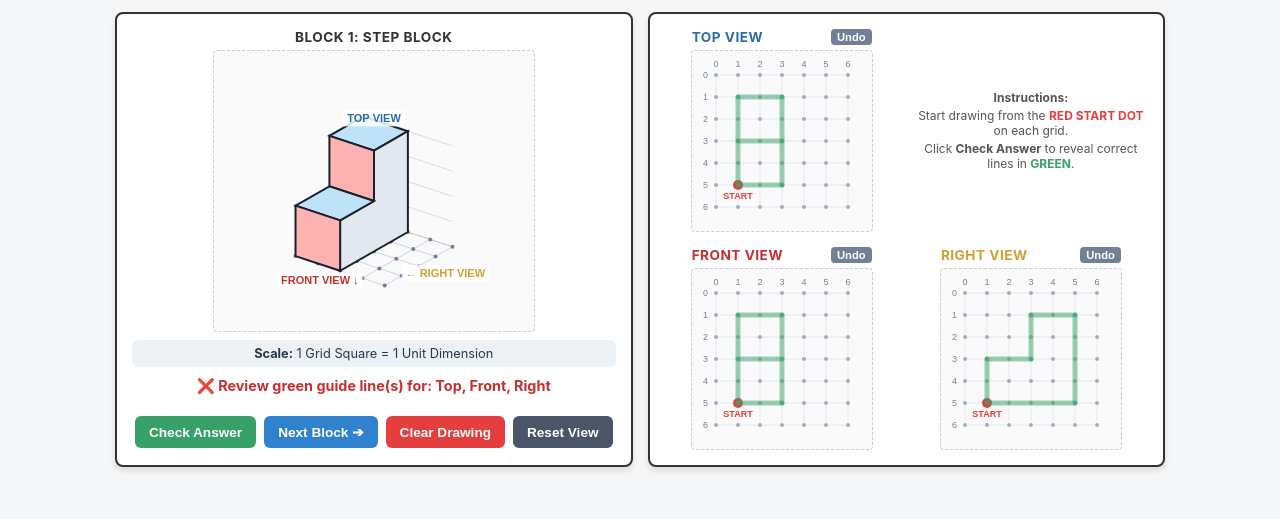
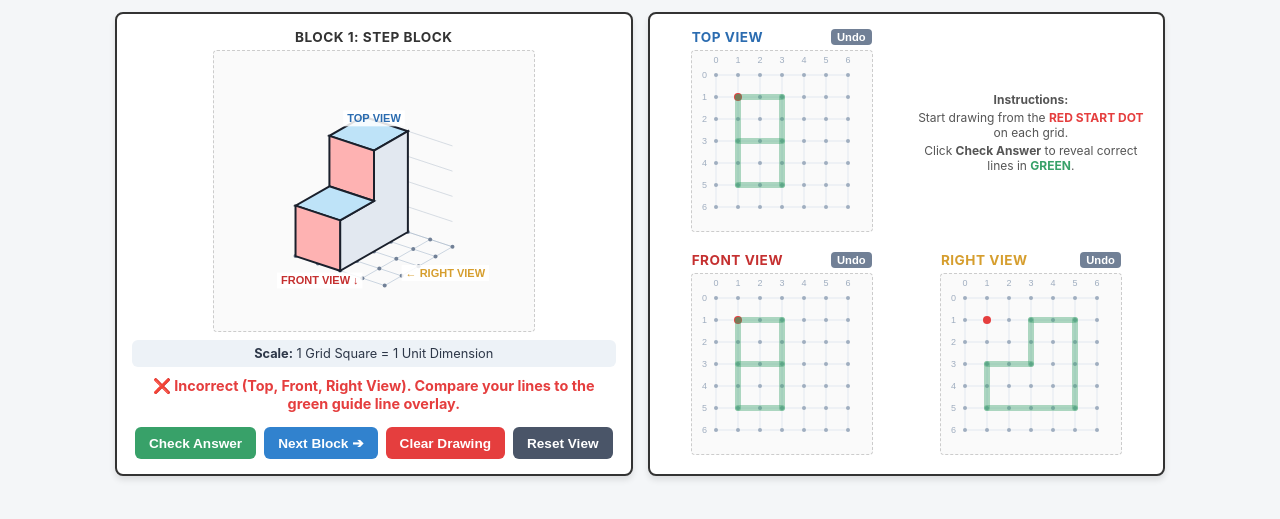
Before and after one commit to tallbridgeguy-AR/Blockortho, a plain HTML site: page index.html in a window 1280 px wide. Both pictures are taken after a click on the button "Check Answer". Shown: the part 45-564 px from the top of the page. Drawn offline with Linux system fonts and the light colour scheme.

Commit message:
Update index.html

```diff
--- a/index.html
+++ b/index.html
@@ -775,56 +775,40 @@
 
         // Axis Grid Labels
         this.ctx.font = '9px sans-serif';
-        this.ctx.fillStyle = '#718096';
+        this.ctx.fillStyle = '#a0aec0';
         this.ctx.textAlign = 'center';
         for (let c = 0; c < GRID_COLS; c++) {
-          this.ctx.fillText(c, OFFSET + c * GRID_SPACING, OFFSET - 8);
+          this.ctx.fillText(c, OFFSET + c * GRID_SPACING, 12);
         }
         this.ctx.textAlign = 'right';
         for (let r = 0; r < GRID_ROWS; r++) {
-          this.ctx.fillText(r, OFFSET - 8, OFFSET + r * GRID_SPACING + 3);
+          this.ctx.fillText(r, 15, OFFSET + r * GRID_SPACING + 3);
         }
 
-        // RED ANCHOR MARKER (At Col 1, Row 5 - Bottom Left)
-        const anchorX = OFFSET + 1 * GRID_SPACING;
-        const anchorY = OFFSET + 5 * GRID_SPACING;
-
+        // Red Origin/Start Point Dot (Point [1,1])
         this.ctx.beginPath();
-        this.ctx.arc(anchorX, anchorY, 5, 0, Math.PI * 2);
+        this.ctx.arc(OFFSET + 1 * GRID_SPACING, OFFSET + 1 * GRID_SPACING, 4, 0, Math.PI * 2);
         this.ctx.fillStyle = '#e53e3e';
         this.ctx.fill();
 
-        this.ctx.font = 'bold 9px sans-serif';
-        this.ctx.fillStyle = '#e53e3e';
-        this.ctx.textAlign = 'center';
-        this.ctx.fillText("START", anchorX, anchorY + 14);
-
         // Solution Overlay
         if (this.showSolutionOverlay) {
-          const solutionLines = BLOCKS[currentBlockIdx].solution[this.viewType];
-          this.ctx.strokeStyle = '#38a169';
-          this.ctx.lineWidth = 5;
+          const solLines = BLOCKS[currentBlockIdx].solution[this.viewType];
+          this.ctx.strokeStyle = 'rgba(56, 161, 105, 0.4)';
+          this.ctx.lineWidth = 6;
           this.ctx.lineCap = 'round';
-          this.ctx.globalAlpha = 0.5;
 
-          solutionLines.forEach(seg => {
-            let x1 = OFFSET + seg[0][0] * GRID_SPACING;
-            let y1 = OFFSET + seg[0][1] * GRID_SPACING;
-            let x2 = OFFSET + seg[1][0] * GRID_SPACING;
-            let y2 = OFFSET + seg[1][1] * GRID_SPACING;
-
+          solLines.forEach(l => {
             this.ctx.beginPath();
-            this.ctx.moveTo(x1, y1);
-            this.ctx.lineTo(x2, y2);
+            this.ctx.moveTo(OFFSET + l[0][0] * GRID_SPACING, OFFSET + l[0][1] * GRID_SPACING);
+            this.ctx.lineTo(OFFSET + l[1][0] * GRID_SPACING, OFFSET + l[1][1] * GRID_SPACING);
             this.ctx.stroke();
           });
-
-          this.ctx.globalAlpha = 1.0;
         }
 
-        // Student Lines
-        this.ctx.strokeStyle = '#000';
-        this.ctx.lineWidth = 3;
+        // User Drawn Lines
+        this.ctx.strokeStyle = '#2d3748';
+        this.ctx.lineWidth = 2.5;
         this.ctx.lineCap = 'round';
         this.lines.forEach(l => {
           this.ctx.beginPath();
@@ -833,44 +817,55 @@
           this.ctx.stroke();
         });
 
-        // Dynamic rubberband line
-        if (this.isDrawing) {
-          this.ctx.strokeStyle = '#0066cc';
+        // Active Preview Line
+        if (this.isDrawing && this.startPoint && this.currentPoint) {
+          this.ctx.strokeStyle = '#3182ce';
+          this.ctx.lineWidth = 2;
+          this.ctx.setLineDash([4, 4]);
           this.ctx.beginPath();
           this.ctx.moveTo(this.startPoint.x, this.startPoint.y);
           this.ctx.lineTo(this.currentPoint.x, this.currentPoint.y);
           this.ctx.stroke();
+          this.ctx.setLineDash([]);
         }
       }
     }
 
+    // --- 4. App Initialization & Validation Logic ---
     const topGrid = new DrawingGrid('topCanvas', 'top');
     const frontGrid = new DrawingGrid('frontCanvas', 'front');
     const rightGrid = new DrawingGrid('rightCanvas', 'right');
 
-    // --- 4. Solution Verification Engine ---
-    function normalizeSegment(p1, p2) {
-      if (p1.col < p2.col || (p1.col === p2.col && p1.row < p2.row)) {
-        return `${p1.col},${p1.row}-${p2.col},${p2.row}`;
-      }
-      return `${p2.col},${p2.row}-${p1.col},${p1.row}`;
+    function sameSegment(a1, a2, b1, b2) {
+      const match1 = (a1[0] === b1[0] && a1[1] === b1[1] && a2[0] === b2[0] && a2[1] === b2[1]);
+      const match2 = (a1[0] === b2[0] && a1[1] === b2[1] && a2[0] === b1[0] && a2[1] === b1[1]);
+      return match1 || match2;
     }
 
-    function breakIntoUnitSegments(p1, p2) {
-      let units = [];
-      let dx = Math.sign(p2.col - p1.col);
-      let dy = Math.sign(p2.row - p1.row);
-      let steps = Math.max(Math.abs(p2.col - p1.col), Math.abs(p2.row - p1.row));
+    function validateView(userLines, solutionLines) {
+      if (userLines.length !== solutionLines.length) return false;
 
-      for (let i = 0; i < steps; i++) {
-        let start = { col: p1.col + dx * i, row: p1.row + dy * i };
-        let end = { col: p1.col + dx * (i + 1), row: p1.row + dy * (i + 1) };
-        units.push(normalizeSegment(start, end));
+      let matched = new Array(solutionLines.length).fill(false);
+
+      for (let ul of userLines) {
+        let uPt1 = [ul.p1.col, ul.p1.row];
+        let uPt2 = [ul.p2.col, ul.p2.row];
+        let found = false;
+
+        for (let i = 0; i < solutionLines.length; i++) {
+          if (!matched[i] && sameSegment(uPt1, uPt2, solutionLines[i][0], solutionLines[i][1])) {
+            matched[i] = true;
+            found = true;
+            break;
+          }
+        }
+        if (!found) return false;
       }
-      return units;
+
+      return matched.every(m => m === true);
     }
 
-    function checkAnswer() {
+    function checkAnswers() {
       topGrid.showSolutionOverlay = true;
       frontGrid.showSolutionOverlay = true;
       rightGrid.showSolutionOverlay = true;
@@ -879,86 +874,60 @@
       frontGrid.render();
       rightGrid.render();
 
-      const targetSol = BLOCKS[currentBlockIdx].solution;
+      const sol = BLOCKS[currentBlockIdx].solution;
+      const topOk = validateView(topGrid.lines, sol.top);
+      const frontOk = validateView(frontGrid.lines, sol.front);
+      const rightOk = validateView(rightGrid.lines, sol.right);
 
-      const checkView = (userLines, targetLines) => {
-        let userSet = new Set();
-        userLines.forEach(l => {
-          let units = breakIntoUnitSegments(l.p1, l.p2);
-          units.forEach(u => userSet.add(u));
-        });
-
-        let targetSet = new Set();
-        targetLines.forEach(l => {
-          let p1 = { col: l[0][0], row: l[0][1] };
-          let p2 = { col: l[1][0], row: l[1][1] };
-          let units = breakIntoUnitSegments(p1, p2);
-          units.forEach(u => targetSet.add(u));
-        });
-
-        if (userSet.size !== targetSet.size) return false;
-        for (let seg of userSet) {
-          if (!targetSet.has(seg)) return false;
-        }
-        return true;
-      };
-
-      const topOk = checkView(topGrid.lines, targetSol.top);
-      const frontOk = checkView(frontGrid.lines, targetSol.front);
-      const rightOk = checkView(rightGrid.lines, targetSol.right);
-
-      const feedback = document.getElementById('feedback');
+      const feedbackEl = document.getElementById('feedback');
 
       if (topOk && frontOk && rightOk) {
-        feedback.style.color = '#2f855a';
-        feedback.innerText = '🎉 Correct! All views matched green guidelines.';
+        feedbackEl.style.color = '#38a169';
+        feedbackEl.textContent = '🎉 Excellent! All 3 orthographic views are correct!';
       } else {
-        feedback.style.color = '#c53030';
+        feedbackEl.style.color = '#e53e3e';
         let errors = [];
         if (!topOk) errors.push('Top');
         if (!frontOk) errors.push('Front');
         if (!rightOk) errors.push('Right');
-        feedback.innerText = '❌ Review green guide line(s) for: ' + errors.join(', ');
+        feedbackEl.textContent = `❌ Incorrect (${errors.join(', ')} View). Compare your lines to the green guide line overlay.`;
       }
     }
 
     function loadBlock(idx) {
       currentBlockIdx = idx;
-      document.getElementById('blockTitle').innerText = BLOCKS[currentBlockIdx].name;
-
-      rotX = DEFAULT_ROT_X;
-      rotY = DEFAULT_ROT_Y;
+      document.getElementById('blockTitle').textContent = BLOCKS[currentBlockIdx].name;
+      document.getElementById('feedback').textContent = '';
 
       topGrid.clear();
       frontGrid.clear();
       rightGrid.clear();
 
-      document.getElementById('feedback').innerText = '';
       drawIsometricBlock();
     }
 
-    // Controls Logic
-    document.getElementById('checkBtn').addEventListener('click', checkAnswer);
-
-    document.getElementById('nextBtn').addEventListener('click', () => {
-      let nextIdx = (currentBlockIdx + 1) % BLOCKS.length;
-      loadBlock(nextIdx);
-    });
-
-    document.getElementById('clearAllBtn').addEventListener('click', () => {
+    function clearAllDrawings() {
       topGrid.clear();
       frontGrid.clear();
       rightGrid.clear();
-      document.getElementById('feedback').innerText = '';
-    });
+      document.getElementById('feedback').textContent = '';
+    }
 
-    document.getElementById('resetCamBtn').addEventListener('click', () => {
+    function resetCamera() {
       rotX = DEFAULT_ROT_X;
       rotY = DEFAULT_ROT_Y;
       drawIsometricBlock();
+    }
+
+    // Attach Main Controls
+    document.getElementById('checkBtn').addEventListener('click', checkAnswers);
+    document.getElementById('nextBtn').addEventListener('click', () => {
+      loadBlock((currentBlockIdx + 1) % BLOCKS.length);
     });
+    document.getElementById('clearAllBtn').addEventListener('click', clearAllDrawings);
+    document.getElementById('resetCamBtn').addEventListener('click', resetCamera);
 
-    // Initialize Tool
+    // Initial Load
     loadBlock(0);
   </script>
 </body>
```
